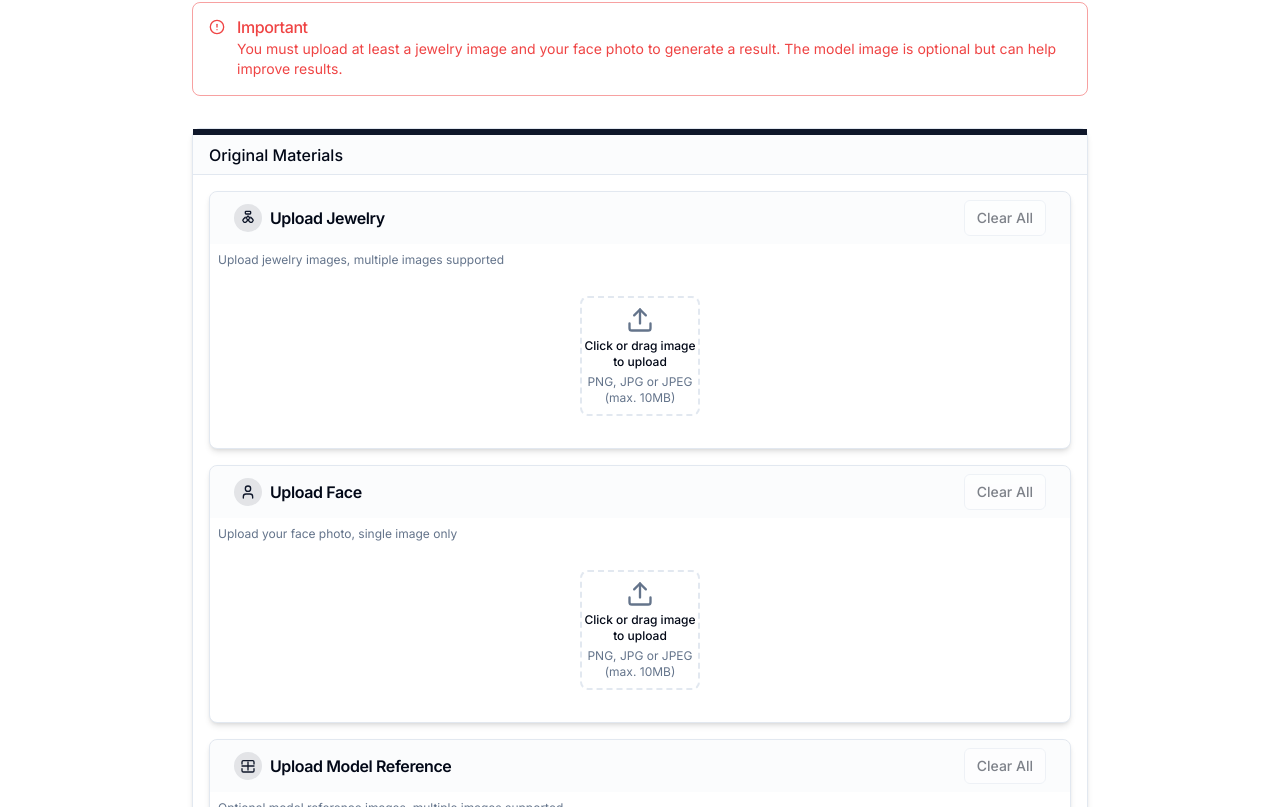
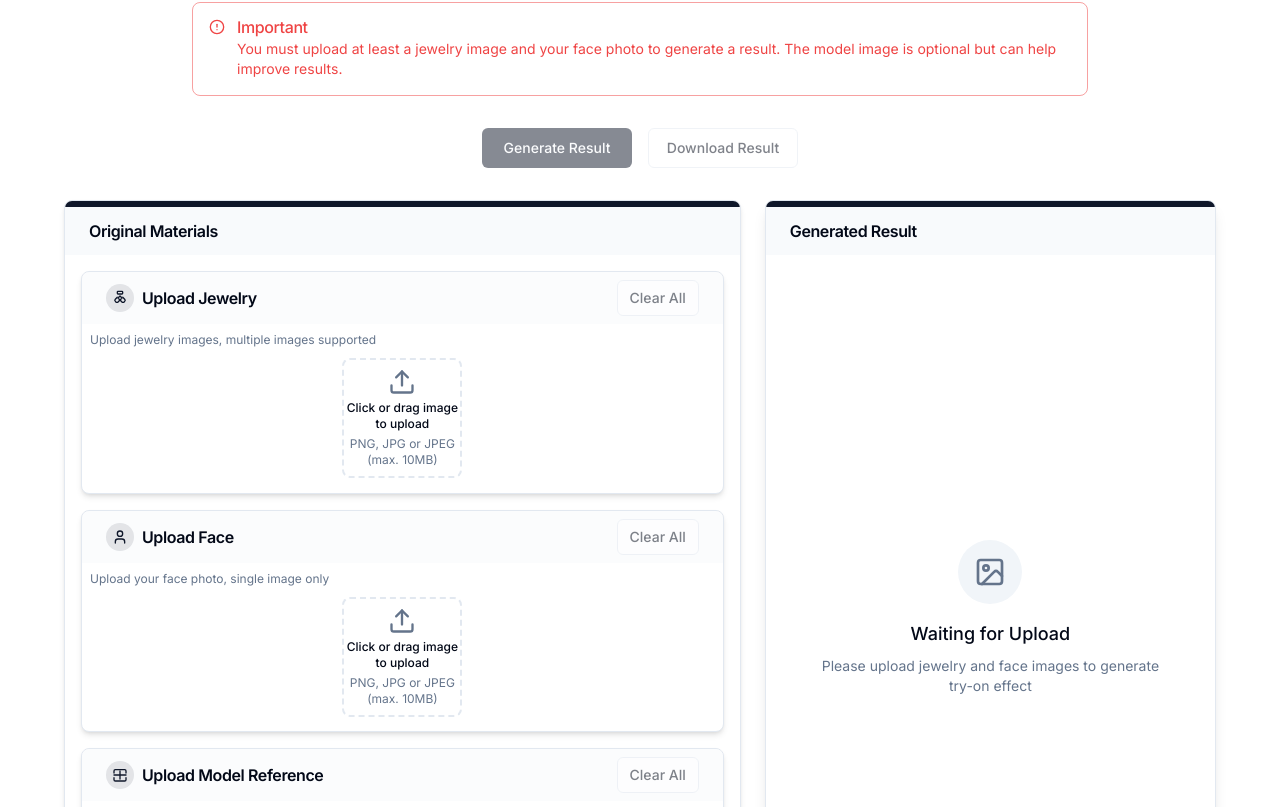
Before and after one commit to wonderman-l/MirrorJewlery, a Next.js app: page /try-on in a window 1280 px wide. Shown: the part 533-1340 px from the top of the page. Built offline with nearby package versions, Linux system fonts and the light colour scheme.

Commit message:
Change the "Upload Image Area" and "Result Display Area" to left and right layouts

```diff
--- a/app/try-on/page.tsx
+++ b/app/try-on/page.tsx
@@ -120,6 +120,7 @@ export default function TryOnPage() {
         </div>
       </header>
       <main className="flex-1 container py-8">
+
         <div className="max-w-4xl mx-auto space-y-8">
           {/* 欢迎部分 */}
           <Card className="overflow-hidden shadow-md mb-8">
@@ -214,13 +215,52 @@ export default function TryOnPage() {
             <AlertDescription>{t("tryon.importantDesc")}</AlertDescription>
           </Alert>
 
-          {/* 上传区域 */}
-          <div className="h-[calc(150vh-20rem)] border rounded-lg shadow-md">
+          {/* 提示信息 */}
+          {/* {jewelryImages.length === 0 || !faceImage ? (
+            <Alert variant="destructive" className="mt-4">
+              <AlertCircle className="h-4 w-4" />
+              <AlertTitle>{t("tryon.missingImages")}</AlertTitle>
+              <AlertDescription>
+                {t("tryon.missingImagesDesc")}
+              </AlertDescription>
+            </Alert>
+          ) : null} */}
+
+          {/* 操作按钮 */}
+          <div className="flex justify-center gap-4 mt-4">
+            <Button
+              onClick={handleGenerate}
+              disabled={jewelryImages.length === 0 || !faceImage || isGenerating}
+              className="min-w-[150px]"
+            >
+              {isGenerating ? t("tryon.generating") : t("tryon.generateResult")}
+            </Button>
+            <Button
+              onClick={handleDownload}
+              disabled={!resultImage}
+              variant="outline"
+              className="min-w-[150px]"
+            >
+              {t("tryon.download")}
+            </Button>
+          </div>
+
+          <div ></div>
+
+        </div>
+
+
+        {/* 左右布局区域 */}
+        <div className="container mx-auto px-4 sm:px-6 lg:px-8">
+          <div className="flex gap-6 justify-center">
+            {/* 左侧：上传区域 */}
+            <div className="flex-[6] min-w-0">
+              <Card className="overflow-hidden shadow-md mb-8 h-full">
                 <div className="h-1.5 bg-primary"></div>
-            <div className="h-10 bg-muted/30 border-b flex items-center px-4">
-              <h2 className="text-base font-medium">{t("tryon.originalMaterials")}</h2>
-            </div>
-            <div className="h-[calc(100%-2.5rem)] grid grid-rows-3 gap-4 p-4">
+                <CardHeader className="bg-secondary/50 py-3">
+                  <CardTitle className="text-md">{t("tryon.originalMaterials")}</CardTitle>
+                </CardHeader>
+                <div className="h-[calc(100%-3rem)] grid grid-rows-3 gap-4 p-4">
                   {/* 珠宝图片上传 */}
                   <Card className="flex flex-col min-h-0 overflow-hidden shadow-md">
                     <CardHeader className="bg-muted/30 py-2 shrink-0">
@@ -331,59 +371,87 @@ export default function TryOnPage() {
                     </CardContent>
                   </Card>
                 </div>
+              </Card>
             </div>
-
-          {/* 操作按钮 */}
-          <div className="flex justify-center gap-4">
-            <Button
-              onClick={handleGenerate}
-              disabled={jewelryImages.length === 0 || !faceImage || isGenerating}
-              className="min-w-[150px]"
-            >
-              {isGenerating ? t("tryon.generating") : t("tryon.generateResult")}
-            </Button>
-            <Button
-              onClick={handleDownload}
-              disabled={!resultImage}
-              variant="outline"
-              className="min-w-[150px]"
-            >
-              {t("tryon.download")}
-            </Button>
-          </div>
-
-          {/* 结果展示区域 */}
-          {resultImage && (
-            <Card className="overflow-hidden shadow-lg">
+            {/* 右侧：结果展示区域 */}
+            <div className="flex-[4] min-w-0 flex flex-col">
+              <Card className="overflow-hidden shadow-lg h-full flex flex-col">
                 <div className="h-1.5 bg-primary"></div>
                 <CardHeader className="bg-secondary/50 py-3">
-                <CardTitle className="text-base">{t("tryon.result")}</CardTitle>
+                  <CardTitle className="text-md">{t("tryon.result")}</CardTitle>
                 </CardHeader>
-              <CardContent className="p-4">
-                <div className="aspect-[4/3] rounded-md border overflow-hidden shadow-sm">
+                <CardContent className="p-4 flex-1 flex items-center justify-center">
+                  {resultImage ? (
+                    <div className="aspect-[9/16] rounded-md border overflow-hidden shadow-sm w-full max-w-[90%] max-h-[60vh] flex items-center justify-center">
                       <Image
                         src={resultImage}
-                    width={100}
-                    height={100}
+                        width={400}
+                        height={300}
                         alt="Generated result"
                         className="h-full w-full object-cover"
                       />
                     </div>
+                  ) : (
+                    <div className="flex flex-col items-center justify-center gap-4 text-center p-8">
+                      {jewelryImages.length === 0 || !faceImage ? (
+                        <>
+                          <div className="rounded-full bg-muted p-4">
+                            <svg
+                              xmlns="http://www.w3.org/2000/svg"
+                              width="24"
+                              height="24"
+                              viewBox="0 0 24 24"
+                              fill="none"
+                              stroke="currentColor"
+                              strokeWidth="2"
+                              strokeLinecap="round"
+                              strokeLinejoin="round"
+                              className="h-8 w-8 text-muted-foreground"
+                            >
+                              <rect width="18" height="18" x="3" y="3" rx="2" ry="2" />
+                              <circle cx="9" cy="9" r="2" />
+                              <path d="m21 15-3.086-3.086a2 2 0 0 0-2.828 0L6 21" />
+                            </svg>
+                          </div>
+                          <div className="space-y-2">
+                            <h3 className="text-lg font-medium">{t("tryon.waitingForUpload")}</h3>
+                            <p className="text-sm text-muted-foreground">{t("tryon.uploadPrompt")}</p>
+                          </div>
+                        </>
+                      ) : (
+                        <>
+                          <div className="rounded-full bg-primary/10 p-4">
+                            <svg
+                              xmlns="http://www.w3.org/2000/svg"
+                              width="24"
+                              height="24"
+                              viewBox="0 0 24 24"
+                              fill="none"
+                              stroke="currentColor"
+                              strokeWidth="2"
+                              strokeLinecap="round"
+                              strokeLinejoin="round"
+                              className="h-8 w-8 text-muted-foreground"
+                            >
+                              <rect width="18" height="18" x="3" y="3" rx="2" ry="2" />
+                              <circle cx="9" cy="9" r="2" />
+                              <path d="m21 15-3.086-3.086a2 2 0 0 0-2.828 0L6 21" />
+                            </svg>
+                          </div>
+                          <div className="space-y-2">
+                            <h3 className="text-lg font-medium">{t("tryon.readyToGenerate")}</h3>
+                            <p className="text-sm text-muted-foreground">{t("tryon.clickGenerate")}</p>
+                          </div>
+                        </>
+                      )}
+                    </div>
+                  )}
                 </CardContent>
               </Card>
-          )}
+            </div>
+          </div>
+        </div>
 
-          {/* 提示信息 */}
-          {jewelryImages.length === 0 || !faceImage ? (
-            <Alert variant="destructive">
-              <AlertCircle className="h-4 w-4" />
-              <AlertTitle>{t("tryon.missingImages")}</AlertTitle>
-              <AlertDescription>
-                {t("tryon.missingImagesDesc")}
-              </AlertDescription>
-            </Alert>
-          ) : null}
-        </div>
       </main>
       <footer className="border-t py-6 md:py-0 theme-footer">
         <div className="container flex flex-col items-center justify-center gap-4 md:h-16 md:flex-row">
--- a/contexts/language-context.tsx
+++ b/contexts/language-context.tsx
@@ -84,8 +84,12 @@ const translations: Translations = {
     "tryon.modelUploaded": "Model Image Uploaded",
     "tryon.modelUploadedDesc": "The model reference image has been successfully uploaded",
     "tryon.downloadSuccess": "Download Successful",
-    "tryon.downloadSuccessDesc": "Image has been successfully downloaded to your device",
+    "tryon.downloadSuccessDesc": "Image has been saved to your device",
     "tryon.originalMaterials": "Original Materials",
+    "tryon.waitingForUpload": "Waiting for Upload",
+    "tryon.uploadPrompt": "Please upload jewelry and face images to generate try-on effect",
+    "tryon.readyToGenerate": "Ready to Generate",
+    "tryon.clickGenerate": "Click the generate button to start creating try-on effect",
 
     // Theme and Language
     "settings.language": "Language",
@@ -166,8 +170,12 @@ const translations: Translations = {
     "tryon.modelUploaded": "模特参考图片上传成功",
     "tryon.modelUploadedDesc": "模特参考图片已成功上传",
     "tryon.downloadSuccess": "下载成功",
-    "tryon.downloadSuccessDesc": "图片已成功下载到您的设备",
+    "tryon.downloadSuccessDesc": "图片已保存到您的设备",
     "tryon.originalMaterials": "原图素材",
+    "tryon.waitingForUpload": "等待上传图片",
+    "tryon.uploadPrompt": "请上传珠宝图片和人像图片以生成试戴效果",
+    "tryon.readyToGenerate": "准备就绪",
+    "tryon.clickGenerate": "点击生成按钮开始生成试戴效果",
 
     // Theme and Language
     "settings.language": "语言",
```
Also changed, not shown: locales/en.json (added, +45 -0 lines), locales/zh.json (added, +45 -0 lines). Lines whose indentation alone changed are shown as unchanged.
